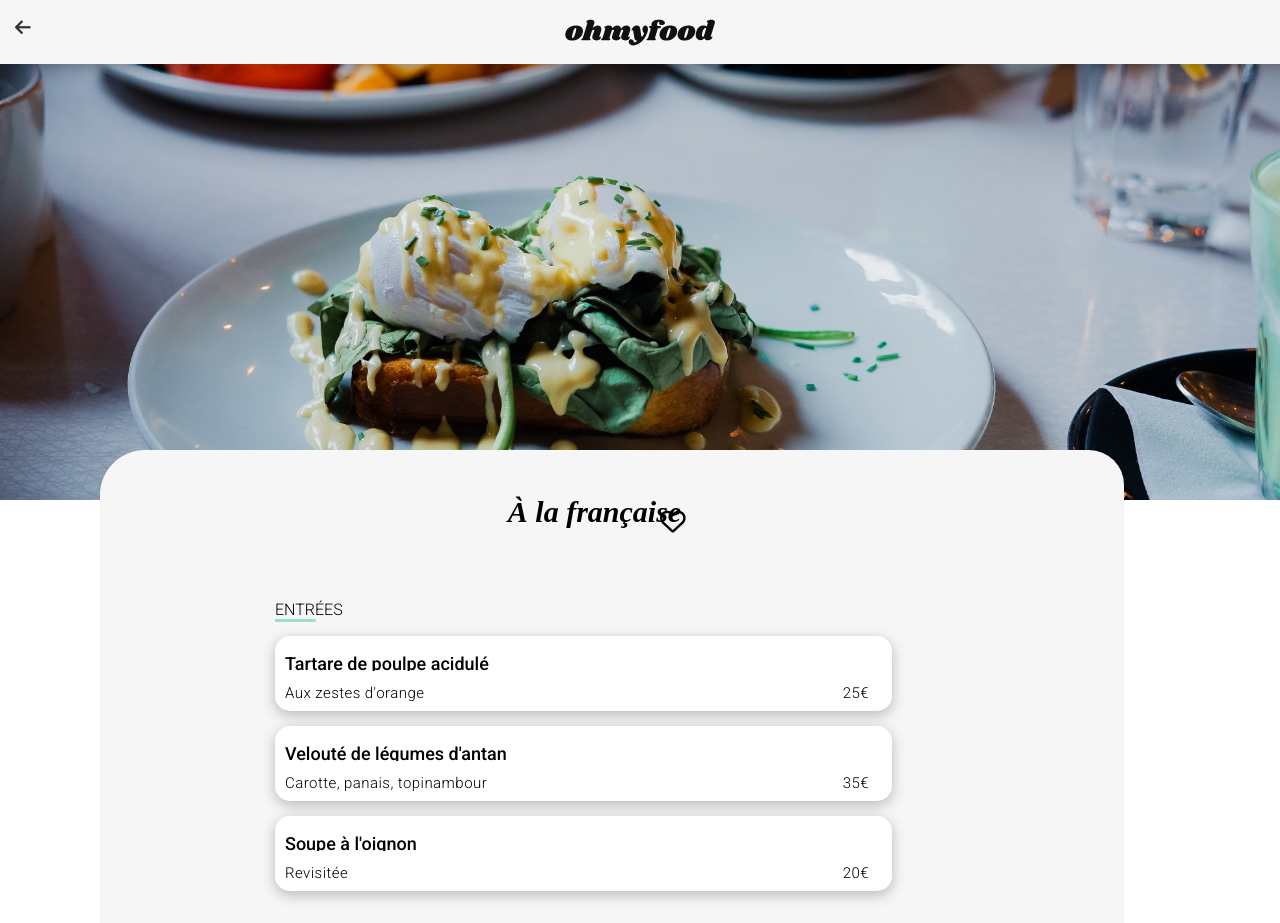
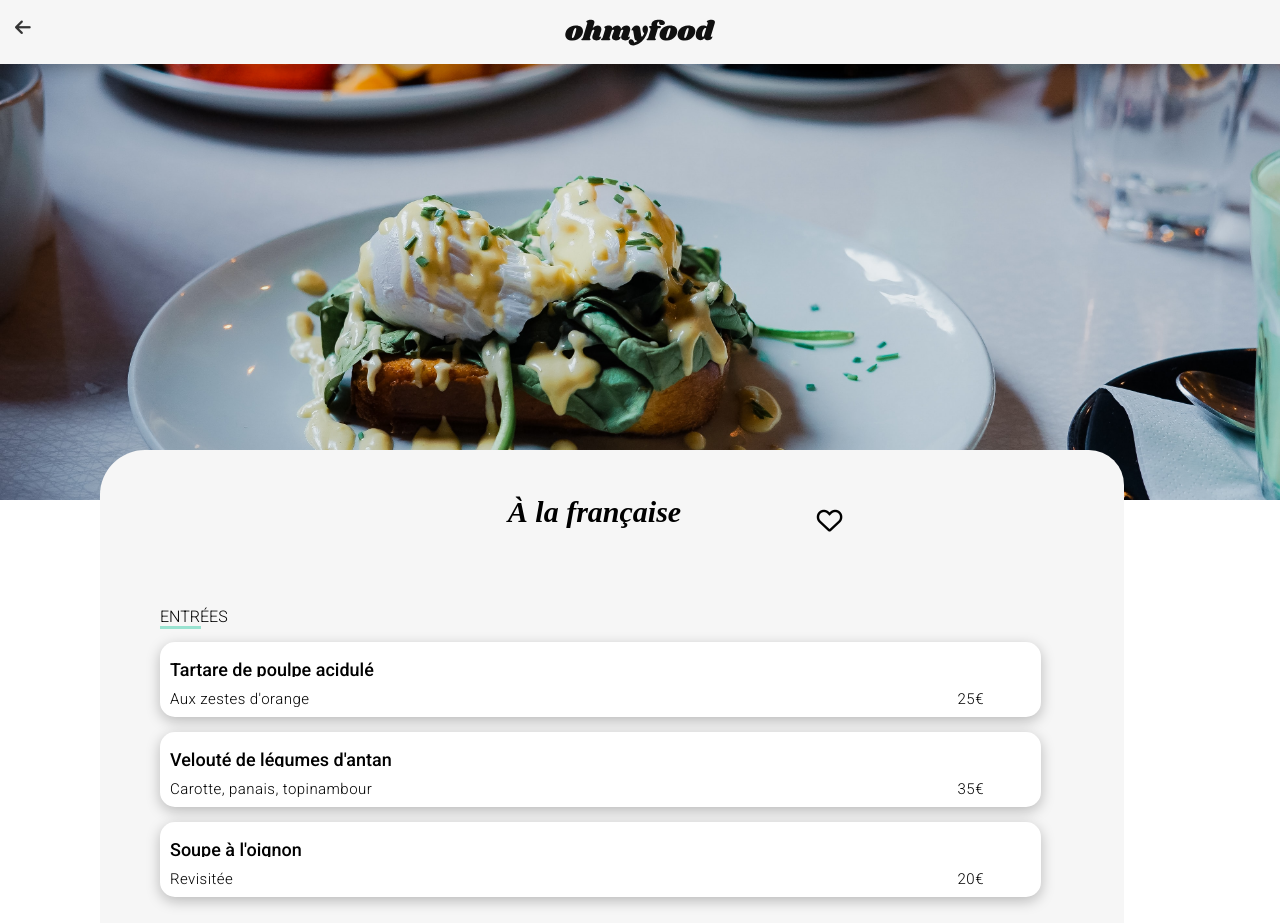
Before and after one commit to ImeneB7/ohmyfood, a plain HTML site: page restaurants/a-la-francaise.html in a window 1280 px wide. Shown: the top 923 px of the page. Drawn offline with Linux system fonts and the light colour scheme; a web font is replaced by a local one.

Commit message:
changement du display grid à display flex

```diff
--- a/sass/restaurants.scss
+++ b/sass/restaurants.scss
@@ -41,7 +41,7 @@ header {
 
 
 .image {
-    height: 320px;
+    height: 330px;
     width: 100%;
     object-fit: contain;
 }
@@ -66,11 +66,11 @@ header {
     margin-left: -30px;
 }
 
-.heart {
+.heart {                                                                /*** ANIMATION HEART ***/
     position: absolute;
     font-size: 1.6rem;
     top: 3.2%;
-    left: 82%;
+    left: 38vw;
 
     .fa-solid  {
         opacity: 0;
@@ -103,25 +103,22 @@ header {
 
 
 .bloc-menu {
-    display: grid;
-    grid-template-columns: 1fr;
-    grid-template-rows: 1fr 1fr 1fr;
-    margin-left: 0%;
-    margin-top: 0px;
     position: absolute;
-    top: 250px;
+    top: 220px;
     border-radius: 45px 35px 0 0;
     background-color: vars.$background-color-1;
     width: 100%;
-    height: 165%;
+    height: 85rem;
     &.bloc-note {
         height: 175%;
     }
 
     .menu {
+    display: flex;
+    flex-direction: column;
     position: relative;
+    top: 0px;
         .menu-content {
-        position: relative;
         border-radius: 15px;
         background-color: vars.$background-color-2;
         width: 90%;
@@ -157,7 +154,7 @@ header {
         }
 
 
-        .animation {
+        .animation {                                                                            /*** ANIMATION VALIDATION DE PLAT ***/
             position: absolute;
             background-color: vars.$tertiary-color;
             color: white;
@@ -202,7 +199,7 @@ header {
         @include mixins.shadow
         }
 
-    .menu-content:nth-child(2) {                       /** EFFET APPARITION MENU **/
+    .menu-content:nth-child(2) {                                     /** EFFET APPARITION MENU **/
         animation: menu-list 3s ease both 0.5s;
     }
 
@@ -266,10 +263,9 @@ header {
         @include mixins.center;
     }
 
-
     .heart {
         top: 4%;
-        left: 270px;
+        left: 34vw;
     }
 
     .title h1 {
@@ -316,23 +312,23 @@ header {
 
 
     .heart   {
-        padding-top: 0px;
-        margin-left: 10px;
+        left: 28vw;
     }
 
 
     .bloc-menu {
         width: 80%;
-        height: 185%;
+        height: 90rem;
         margin-top: 50px;
         margin-left: 100px;
             .menu {
-            width: 70%;
-            margin-left: 115px;
-            margin-top: -300px;
+                display: flex;
+                flex-direction: column;
+                position: relative;
+                top: 0px;
         }
-        .menu-4 {
-            padding-bottom: 250px;
+            .menu-4 {
+                padding-bottom: 250px;
         }
     }
 
@@ -387,11 +383,12 @@ header {
     border-radius: 45px 35px 0 0;
     background-color: vars.$background-color-1;
     width: 70%;
-    height: 170%;
+    height: 90rem;
     .menu {
-    position: relative;
-    top: -10px;
-    margin-left: 160px;
+        display: flex;
+        flex-direction: column;
+        position: relative;
+        top: 0px;
     }
     .menu-content {
         margin-top: 10px;
--- a/sass/style.scss
+++ b/sass/style.scss
@@ -77,7 +77,7 @@ header {
     text-align: center;
 }
 
-.btn-resto {
+.btn-resto {                                                           /*** ANIMATION BOUTON RESTO **/
     border: none;
     border-radius: 25px;
     color: white;
@@ -130,7 +130,7 @@ header {
 
     }
 
-    .icon-fonct {
+    .icon-fonct {                                                                 /*** ANIMATION ICONE FONCTIONNEMENT ***/
         justify-self: center;
         margin-right: -60px;
         font-size: 20px;
@@ -185,7 +185,7 @@ header {
         color: #008766;
     }
 
-    i {
+    i {                                                                 /*** ANIMATION HEART ***/
         position: absolute;
         margin-top: 165px;
         margin-right: 20px;
@@ -205,34 +205,10 @@ header {
         }
 
     }
-    @keyframes fadeInn {
-        0% {
-            opacity: 0;
-        }
-        100% {
-            opacity: 1;
-        }
-    }
-
-    @keyframes fadeOutt {
-        0% {
-            opacity: 2;
-
-        }
-        50% {
-            opacity: 1;
-        }
-        100% {
-            opacity: 0;
-        }
-    }
     &:not(.fa-solid:hover) {
         animation: fadeOut 1s backwards;
     }
     }
-
-
-
 
     .card {
         background-color: white;
```
Also changed, not shown: assets/css/restaurants.css, assets/css/style.css, 2 other files.
